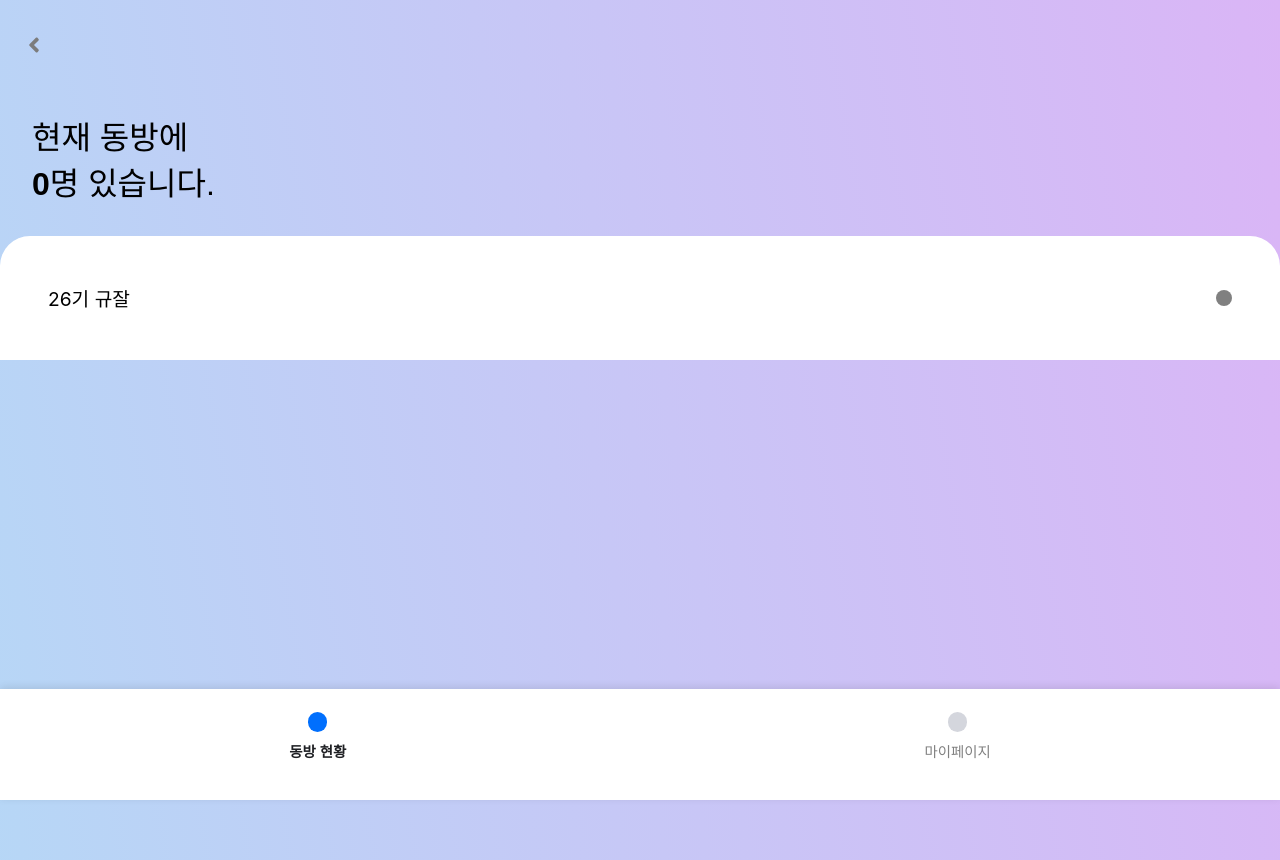
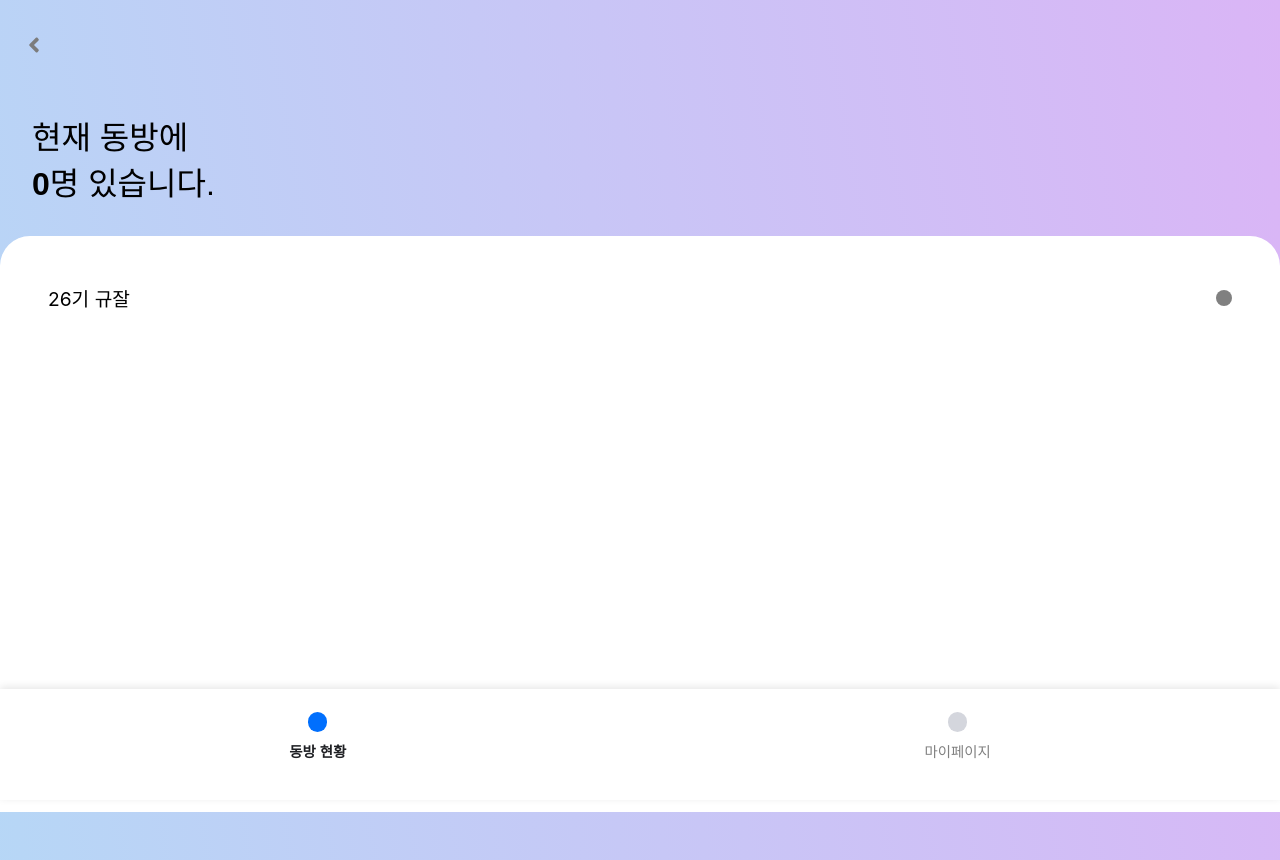
Before and after one commit to JNU-econovation/Whoz-in-FE, a React (Create React App) app: page /main in a window 1280 px wide. Before the commit the page ends 800 px from the top, so only its background shows below. Built offline with nearby package versions, Linux system fonts and the light colour scheme.

Commit message:
design: 멤버 수와 무관하게 메인 화면 list container min_height 설정

```diff
--- a/src/components/MemberStatusList.jsx
+++ b/src/components/MemberStatusList.jsx
@@ -13,6 +13,7 @@ const ActiveStatus = styled.div`
 
 const MemberListContainer = styled(ListContainer)`
   border-radius: 30px 30px 0 0;
+  min-height: 30rem
 `;
 
 const MemberStatusList = ({ members }) => {
```
